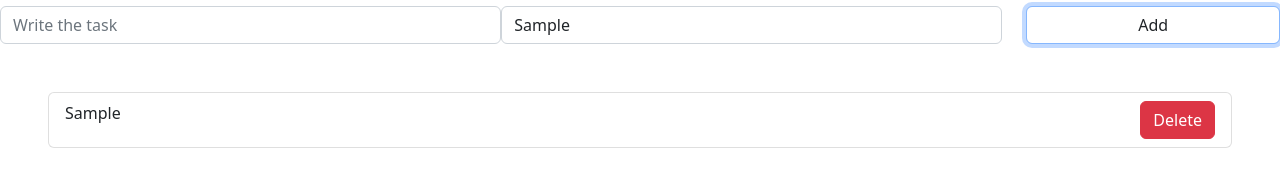
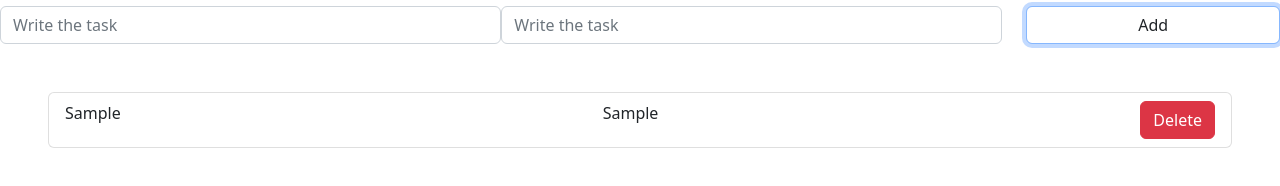
Before and after one commit to pawan-s19/reacttaskfirst, a React (Create React App) app: page / in a window 1280 px wide. Both pictures are taken after typing "Sample", "Sample" into the empty fields and a click on the input "Add". Shown: the part 170-356 px from the top of the page. Built offline with nearby package versions, Linux system fonts and the light colour scheme.

Commit message:
fixed minor bugs

```diff
--- a/src/App.js
+++ b/src/App.js
@@ -17,7 +17,7 @@ const App = () => {
   const submitHandler = (e) => {
     e.preventDefault();
     setList([...list, { ...task, id: uuidv4() }]);
-    setTask({ ...task, name: "" });
+    setTask({ ...task, name: "", address: "" });
   };
 
   const deleteHandler = (id) => {
@@ -61,7 +61,7 @@ const App = () => {
                 key={i}
                 className="list-group-item d-flex justify-content-between"
               >
-                {elem.name}{" "}
+                {elem.name} <span>{elem.address}</span>
                 <span
                   onClick={() => {
                     deleteHandler(elem.id);
```
